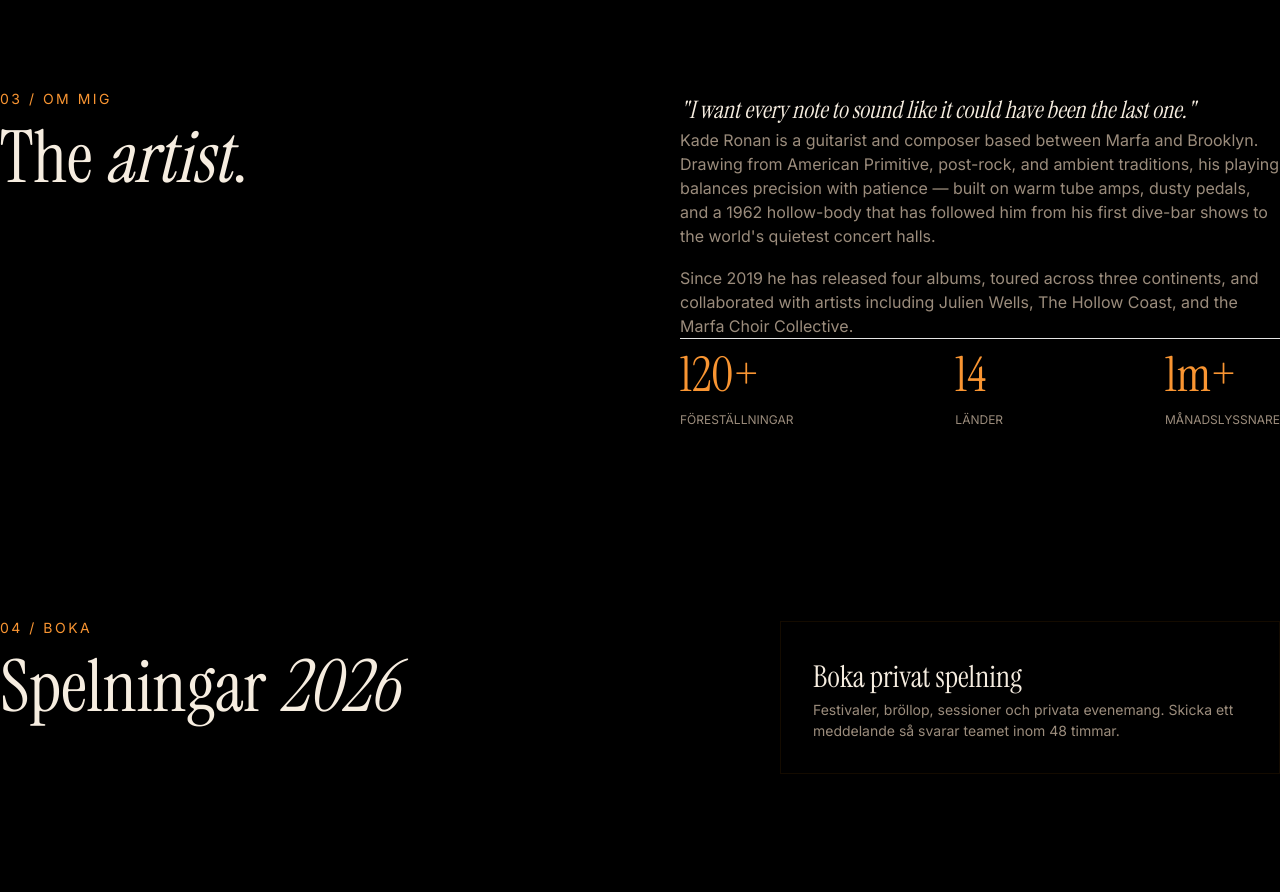
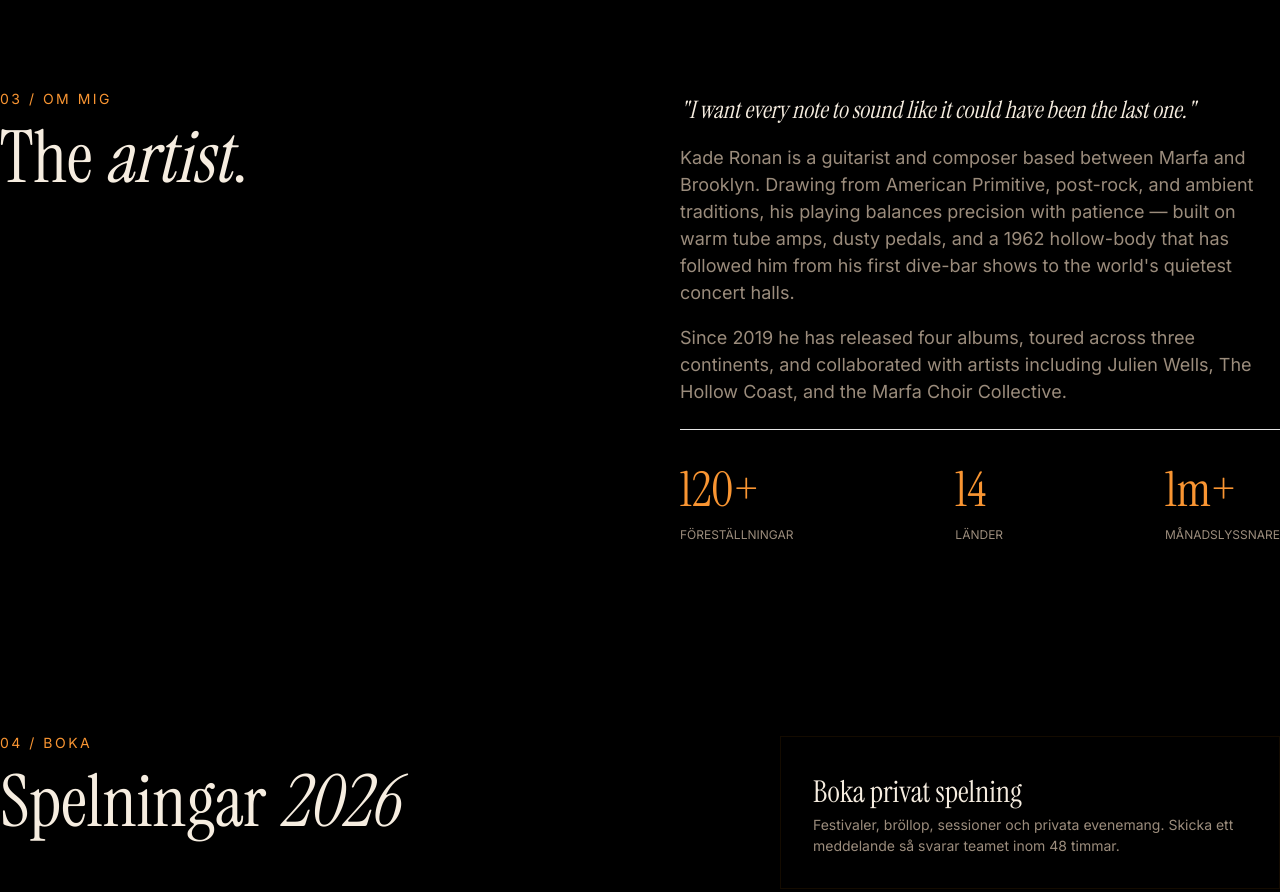
Before and after one commit to DetechtiveGarcia/GigBookingClient, a Next.js app: page / in a window 1280 px wide. Shown: the part 2480-3372 px from the top of the page. Built offline with nearby package versions, Linux system fonts and the light colour scheme; a web font is replaced by a local one.

Commit message:
feat: add empty space at the top and bottom of the hr divider

```diff
--- a/components/sections/artist/artist.css
+++ b/components/sections/artist/artist.css
@@ -14,8 +14,12 @@
   max-width: 600px;
   p:nth-child(1) {
     font-size: var(--font-size-2xl);
+    margin-bottom: 1rem;
   }
   p {
-    font-size: var(--font-size-base);
+    font-size: var(--font-size-lg);
+  }
+  hr{
+    margin: 1.5rem 0;
   }
 }
```
